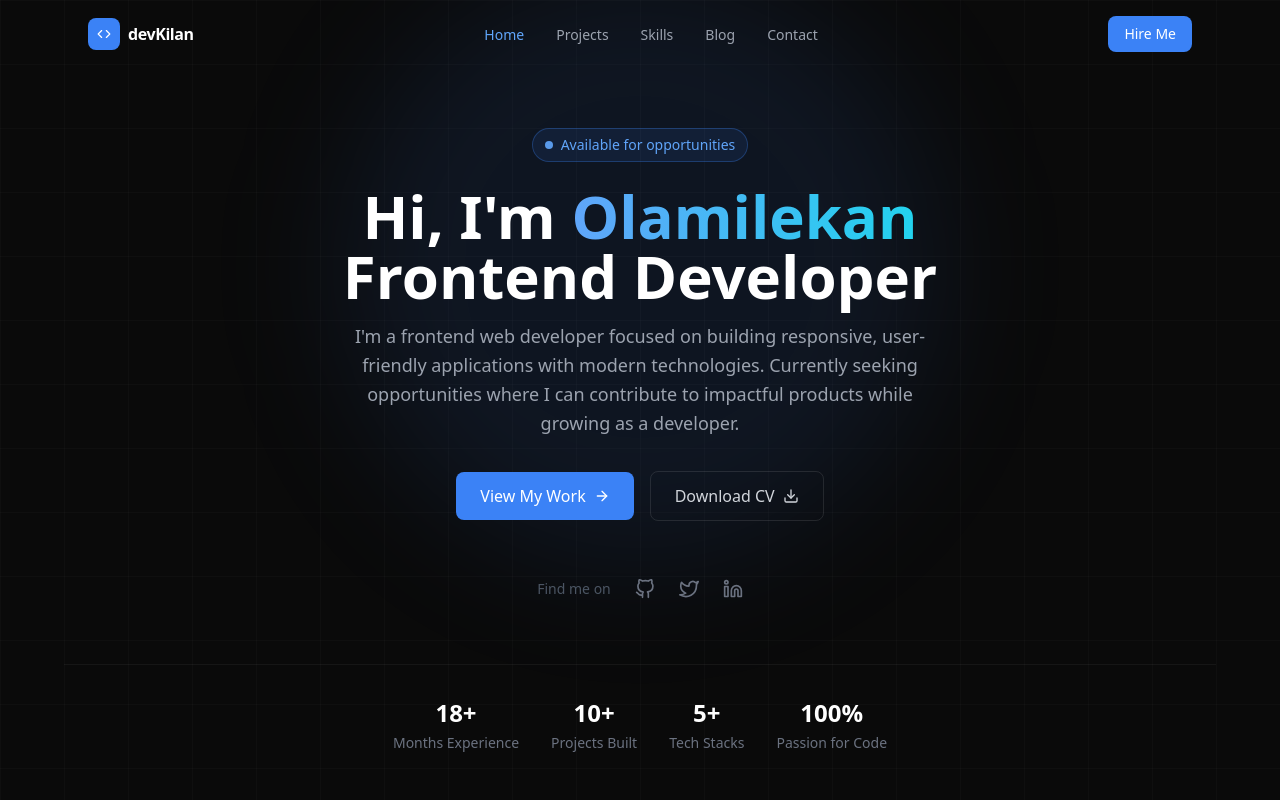
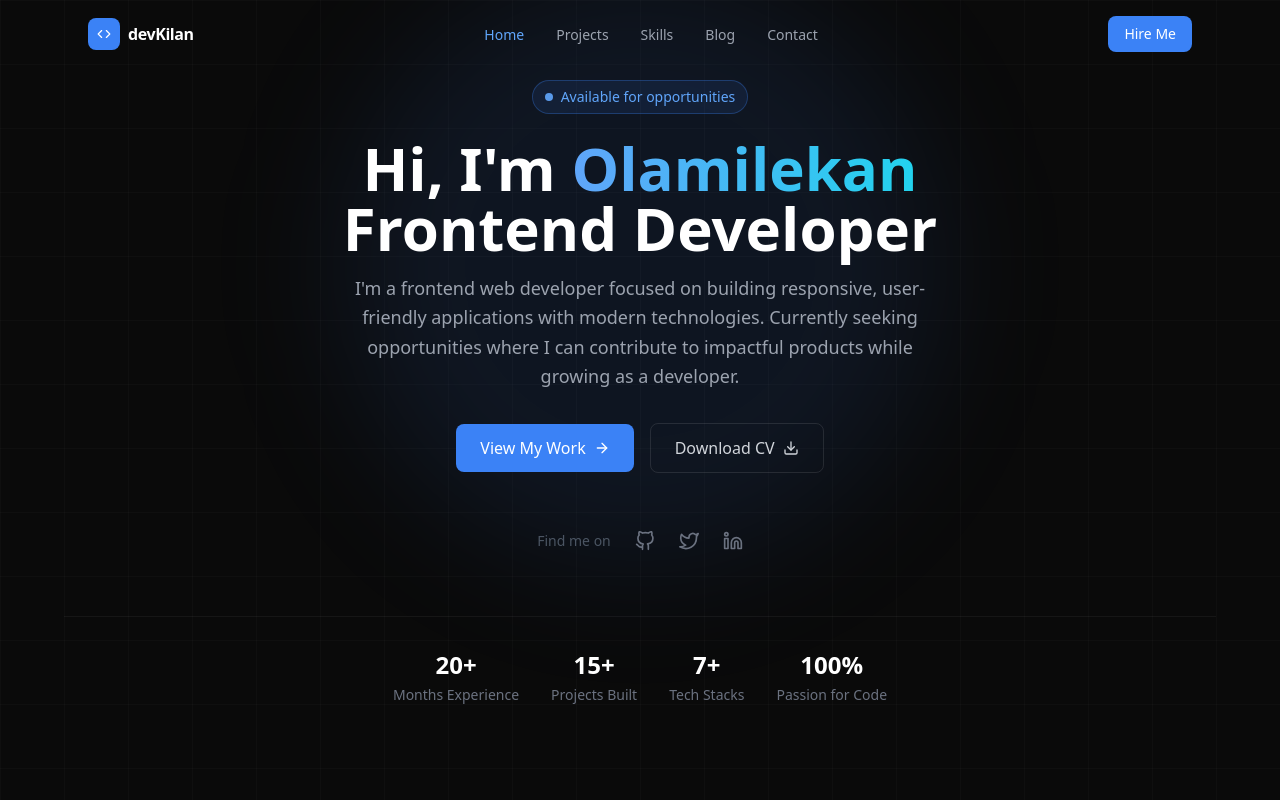
Before and after one commit to kilan080/portfolio, a Next.js app: page / in a window 1280 px wide. Shown: the top 800 px of the page. Built offline with nearby package versions, Linux system fonts and the light colour scheme.

Commit message:
feat: implement count up component for animated statistics in hero section

```diff
--- a/src/app/components/Hero.tsx
+++ b/src/app/components/Hero.tsx
@@ -2,6 +2,7 @@
 
 import { motion } from "framer-motion";
 import Link from "next/link";
+import { useEffect, useRef, useState } from "react";
 import {
   FiGithub,
   FiLinkedin,
@@ -9,6 +10,7 @@ import {
   FiArrowRight,
   FiDownload,
 } from "react-icons/fi";
+import { start } from "repl";
 
 const socials = [
   {
@@ -29,8 +31,52 @@ const socials = [
 ];
 
 export default function Hero() {
+  function CountUp({ end, suffix = "" }: { end: number; suffix?: string }) {
+    const [count, setCount] = useState(0);
+    const ref = useRef<HTMLSpanElement>(null);
+    const [started, setStarted] = useState(false);
+
+    useEffect(() => {
+      const observer = new IntersectionObserver(
+        ([entry]) => {
+          if (entry.isIntersecting && !started) {
+            setStarted(true);
+          }
+        },
+        { threshold: 0.5 },
+      );
+      if (ref.current) observer.observe(ref.current);
+      return () => observer.disconnect();
+    }, [started]);
+
+    useEffect(() => {
+      if (!started) return;
+      let start = 0;
+      const duration = 1500;
+      const increment = end / (duration / 16);
+
+      const timer = setInterval(() => {
+        start += increment;
+        if (start >= end) {
+          setCount(end);
+          clearInterval(timer);
+        } else {
+          setCount(Math.floor(start));
+        }
+      }, 16);
+
+      return () => clearInterval(timer);
+    }, [started, end]);
+
+    return (
+      <span ref={ref}>
+        {count}
+        {suffix}
+      </span>
+    );
+  }
   return (
-    <section className="min-h-screen flex items-center justify-center relative overflow-hidden px-6 pt-20">
+    <section className="min-h-screen tflex items-center justify-center relative overflow-hidden px-6 pt-20">
       {/* Background grid */}
       <div className="absolute inset-0 bg-[linear-gradient(rgba(255,255,255,0.02)_1px,transparent_1px),linear-gradient(90deg,rgba(255,255,255,0.02)_1px,transparent_1px)] bg-[size:64px_64px]" />
 
@@ -135,13 +181,15 @@ export default function Hero() {
           className="flex flex-wrap justify-center gap-8 mt-16 pt-8 border-t border-white/5 w-full"
         >
           {[
-            { value: "18+", label: "Months Experience" },
-            { value: "10+", label: "Projects Built" },
-            { value: "5+", label: "Tech Stacks" },
-            { value: "100%", label: "Passion for Code" },
+            { end: 20, suffix: "+", label: "Months Experience" },
+            { end: 15, suffix: "+", label: "Projects Built" },
+            { end: 7, suffix: "+", label: "Tech Stacks" },
+            { end: 100, suffix: "%", label: "Passion for Code" },
           ].map((stat) => (
             <div key={stat.label}>
-              <p className="text-2xl font-bold text-white">{stat.value}</p>
+              <p className="text-2xl font-bold text-white">
+                <CountUp end={stat.end} suffix={stat.suffix} />
+              </p>
               <p className="text-gray-500 text-sm mt-1">{stat.label}</p>
             </div>
           ))}
```
